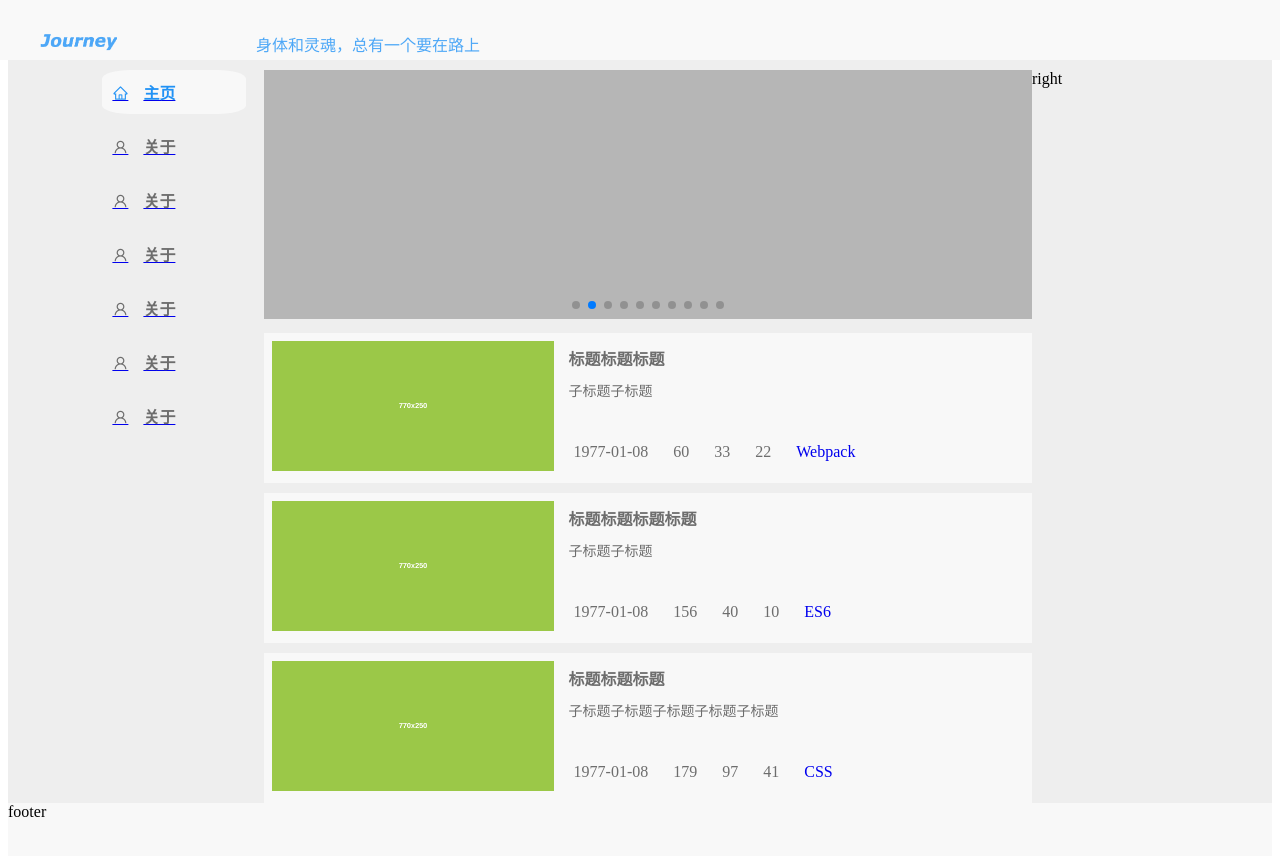
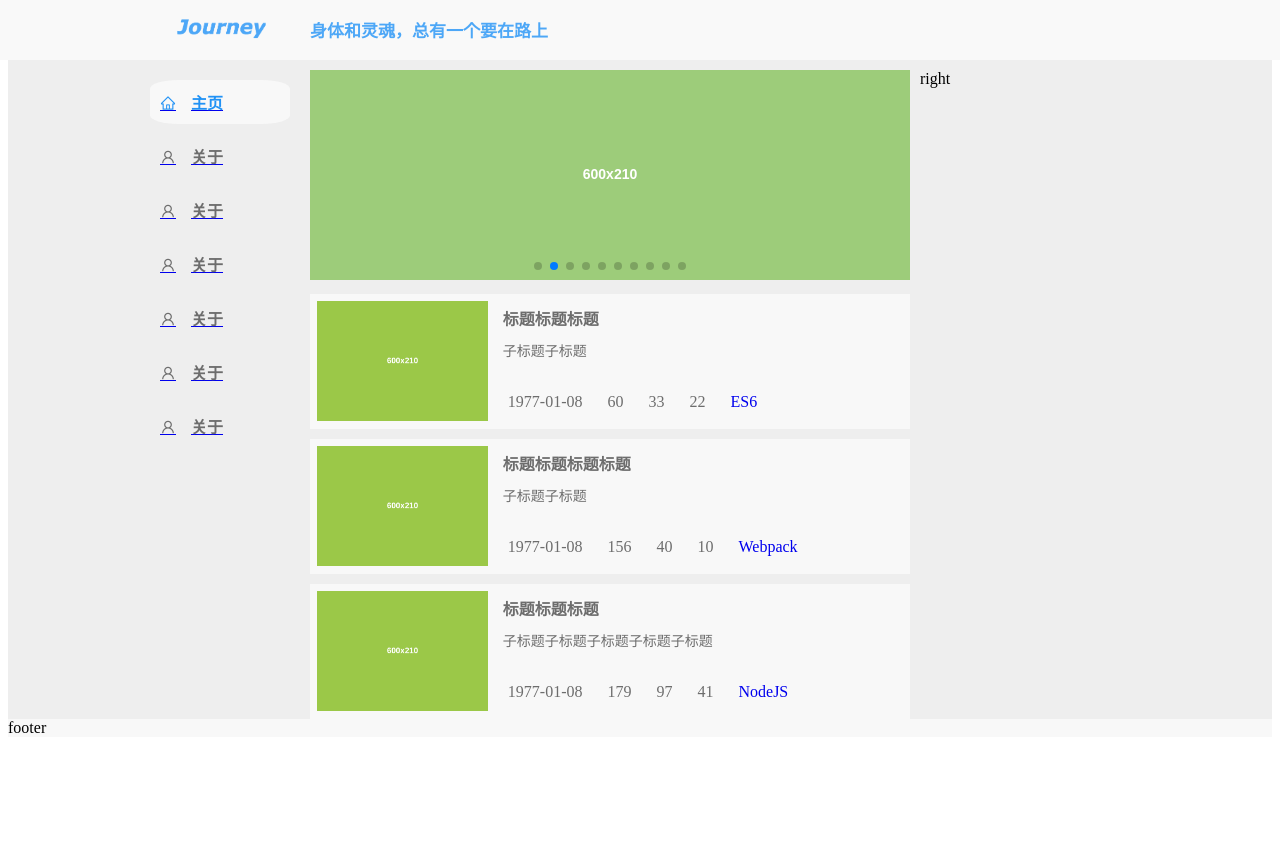
Before and after one commit to LiShuxue/journey-client, a Vue app: page / in a window 1280 px wide. Shown: the top 856 px of the page. After the commit the page ends 800 px from the top, so only its background shows below. Built offline with nearby package versions, Linux system fonts and the light colour scheme; the HTML template or start-up script is replaced by a standard one.

Commit message:
重新调整页面样式，使用flex。遇到并解决了以下问题：fixed定位下flex不生效，通过onresize屏幕宽高变化时动态改变组件宽高，使用函数防抖防止频繁触发onresize

```diff
--- a/src/App.vue
+++ b/src/App.vue
@@ -42,6 +42,8 @@ export default {
 .content{
   display: flex;
   flex-direction: row;
+  justify-content: center;
+  box-sizing: border-box;
   padding-top: 10px;
   margin-top: 60px;
   min-height: 80vh;
@@ -49,24 +51,24 @@ export default {
 
 .footer{
   background-color: #F8F8F8;
-  height: 10vh;
 }
 
 .left{
-  position: fixed;
-  top: 70px;
-  left: 0;
-  width: 20vw;
+  order: 0;
+  flex-basis: 160px;
+  box-sizing: border-box;
 }
 
 .center{
-  order: 0;
-  width: 60vw;
-  margin-left: 20vw;
+  order: 1;
+  flex-basis: 600px;
+  box-sizing: border-box;
+  margin: 0 10px;
 }
 
 .right{
-  order: 1;
-  width: 20vw;
+  order: 2;
+  flex-basis: 220px;
+  box-sizing: border-box;
 }
 </style>
--- a/src/components/BlogItem.vue
+++ b/src/components/BlogItem.vue
@@ -31,28 +31,27 @@ export default {
 .blog-item{
   display: flex;
   box-sizing: border-box;
-  width: 60vw;
-  height: 150px;
+  height: 135px;
   margin-top: 10px;
-  padding: 8px;
+  padding: 7px;
   background: #F8F8F8;
 }
 
 .blog-image{
-  flex-basis: 22vw;
-  height: 130px;
+  flex-basis: 175px;
+  height: 120px;
   margin-right: 15px;
   img{
-    width: 22vw;
-    height: 130px;
+    width: 100%;
+    height: 100%;
     object-fit: cover;    // 通过这个属性实现background-size:cover的效果
   }
 }
 
 .blog-intro{
   position: relative;
-  flex-grow: 1;
-  height: 130px;
+  flex-basis: 410px;
+  height: 120px;
   color: #6D6D6D;
 
   .title{
--- a/src/components/NavBar.vue
+++ b/src/components/NavBar.vue
@@ -33,20 +33,24 @@ export default{
 @import "../assets/iconfont/iconfont.css";
 
 .nav{
-  margin-left: 8vw;
+  position: fixed;
+  top: 70px;
+  width: 160px;
+  box-sizing: border-box;
+  padding: 10px 10px 0 10px;
 }
 
 .nav-item{
   color: #6D6D6D;
-  padding: 10px 0 10px 10px;
-  margin: 0 10px 10px 0;
+  padding: 10px 10px 10px 10px;
+  margin-bottom: 10px;
   border-radius: 20%;
 }
 .nav-icon{
   margin-right: 15px;
 }
 .nav-title{
-  font-weight: 600;
+  font-weight: bold;
 }
 
 .router-link-exact-active{
--- a/src/components/SwipeBanner.vue
+++ b/src/components/SwipeBanner.vue
@@ -1,16 +1,16 @@
 <template>
-  <div class="banner">
+  <div class="banner" :style="widthStyle">
     <swiper :options="swiperOption">
-      <swiper-slide><img src="../assets/img/slide.png"></swiper-slide>
-      <swiper-slide><img src="../assets/img/slide.png"></swiper-slide>
-      <swiper-slide><img src="../assets/img/slide.png"></swiper-slide>
-      <swiper-slide><img src="../assets/img/slide.png"></swiper-slide>
-      <swiper-slide><img src="../assets/img/slide.png"></swiper-slide>
-      <swiper-slide><img src="../assets/img/slide.png"></swiper-slide>
-      <swiper-slide><img src="../assets/img/slide.png"></swiper-slide>
-      <swiper-slide><img src="../assets/img/slide.png"></swiper-slide>
-      <swiper-slide><img src="../assets/img/slide.png"></swiper-slide>
-      <swiper-slide><img src="../assets/img/slide.png"></swiper-slide>
+      <swiper-slide><img :src="slideImage" :style="widthStyle"></swiper-slide>
+      <swiper-slide><img :src="slideImage" :style="widthStyle"></swiper-slide>
+      <swiper-slide><img :src="slideImage" :style="widthStyle"></swiper-slide>
+      <swiper-slide><img :src="slideImage" :style="widthStyle"></swiper-slide>
+      <swiper-slide><img :src="slideImage" :style="widthStyle"></swiper-slide>
+      <swiper-slide><img :src="slideImage" :style="widthStyle"></swiper-slide>
+      <swiper-slide><img :src="slideImage" :style="widthStyle"></swiper-slide>
+      <swiper-slide><img :src="slideImage" :style="widthStyle"></swiper-slide>
+      <swiper-slide><img :src="slideImage" :style="widthStyle"></swiper-slide>
+      <swiper-slide><img :src="slideImage" :style="widthStyle"></swiper-slide>
       <div class="swiper-pagination" slot="pagination"></div>
     </swiper>
   </div>
@@ -19,6 +19,7 @@
 <script>
 import 'swiper/dist/css/swiper.css'
 import { swiper, swiperSlide } from 'vue-awesome-swiper'
+import mockdata from '@/mock/mock'
 export default {
   data () {
     return {
@@ -33,25 +34,49 @@ export default {
           el: '.swiper-pagination',
           clickable: true
         }
-      }
+      },
+      widthStyle: '',
+      slideImage: mockdata.slideImage
     }
   },
 
   components: {
     swiper,
     swiperSlide
+  },
+
+  mounted () {
+    // 首次渲染之后设置swiper宽度
+    this.setStyle(this)
+    const _self = this
+    let timer = null
+    // 屏幕宽度变化时重新设置swiper宽度
+    window.onresize = () => {
+      if (timer !== null) { // 使用函数防抖原理，防止频繁触发window resize事件
+        clearTimeout(timer)
+      }
+      timer = setTimeout(() => {
+        _self.setStyle(_self)
+      }, 200)
+    }
+  },
+
+  methods: {
+    setStyle (self) {
+      let imgWidth
+      if (document.body.clientWidth >= 1000) {
+        imgWidth = '600px'
+      } else {
+        imgWidth = 0.6 * document.body.clientWidth + 'px'
+      }
+      self.widthStyle = `width: ${imgWidth}`
+    }
   }
 }
 </script>
 
 <style scoped>
 .banner{
-  width: 60vw;
-}
-img{
-  width: auto;
-  height: auto;
-  max-width: 100%;
-  max-height: 100%;
+  box-sizing: border-box;
 }
 </style>
--- a/src/components/header.vue
+++ b/src/components/header.vue
@@ -1,7 +1,13 @@
 <template>
   <div class="header">
-    <router-link to="/"><span class="logo"></span></router-link>
-    <router-link to="/"><span class="title">身体和灵魂，总有一个要在路上</span></router-link>
+    <!-- 为了解决在fixed定位下，flex不生效的问题，得在flex上面再包裹一层dom，并设置其宽高-->
+    <div class="fix-flex-issue">
+      <div class="content">
+        <div class="logo"></div>
+        <div class="title">身体和灵魂，总有一个要在路上</div>
+        <div class="other"></div>
+      </div>
+    </div>
   </div>
 </template>
 
@@ -10,26 +16,44 @@
   position: fixed;
   top: 0;
   left: 0;
-  box-sizing: border-box;
-  width: 100%;
-  height: 60px;
   background-color: #F8F8F8;
   z-index: 10;
   opacity: 0.8;
+  width: 100%;
+  box-sizing: border-box;
+}
+.fix-flex-issue{
+  width: 100%;
+  height: 60px;
+}
+.content{
+  display: flex;
+  flex-direction: row;
+  justify-content: center;
+  box-sizing: border-box;
 }
 .logo{
-  position: absolute;
-  top: 4vh;
-  left: 3vw;
-  width: 80px;
-  height: 20px;
+  order: 0;
+  flex-basis: 160px;
+  height: 23px;
+  box-sizing: border-box;
+  margin-top: 17px;
   background: url('../assets/img/logo.png') no-repeat;
   background-size: contain;
+  background-position: center;
 }
 .title{
-  position: absolute;
-  top: 4vh;
-  left: 20vw;
+  order: 1;
+  flex-basis: 600px;
+  box-sizing: border-box;
+  margin: 17px 10px 0px 10px;
   color: #2192F5;
+  font-weight: bold;
+  font-size: 17px;
+}
+.other{
+  order: 2;
+  flex-basis: 220px;
+  box-sizing: border-box;
 }
 </style>
--- a/src/mock/mock.js
+++ b/src/mock/mock.js
@@ -4,7 +4,7 @@ const mockdata = Mock.mock({
   'blogList|1-10': [{
     'title|1-5': '标题',
     'subTitle|1-5': '子标题',
-    image: Mock.Random.dataImage('770x250'),
+    image: Mock.Random.dataImage('600x210'),
     time: Mock.Random.date(),
     'eye|1-500': 500,
     'like|1-100': 30,
@@ -17,7 +17,8 @@ const mockdata = Mock.mock({
         'arthur|1': ['张三', '李四', '王五', '赵六']
       }]
     }
-  }]
+  }],
+  'slideImage': Mock.Random.dataImage('600x210')
 })
 
 export default mockdata
--- a/src/views/Home.vue
+++ b/src/views/Home.vue
@@ -26,4 +26,7 @@ export default {
 </script>
 
 <style lang="scss" scoped>
+.home{
+  box-sizing: border-box;
+}
 </style>
```
